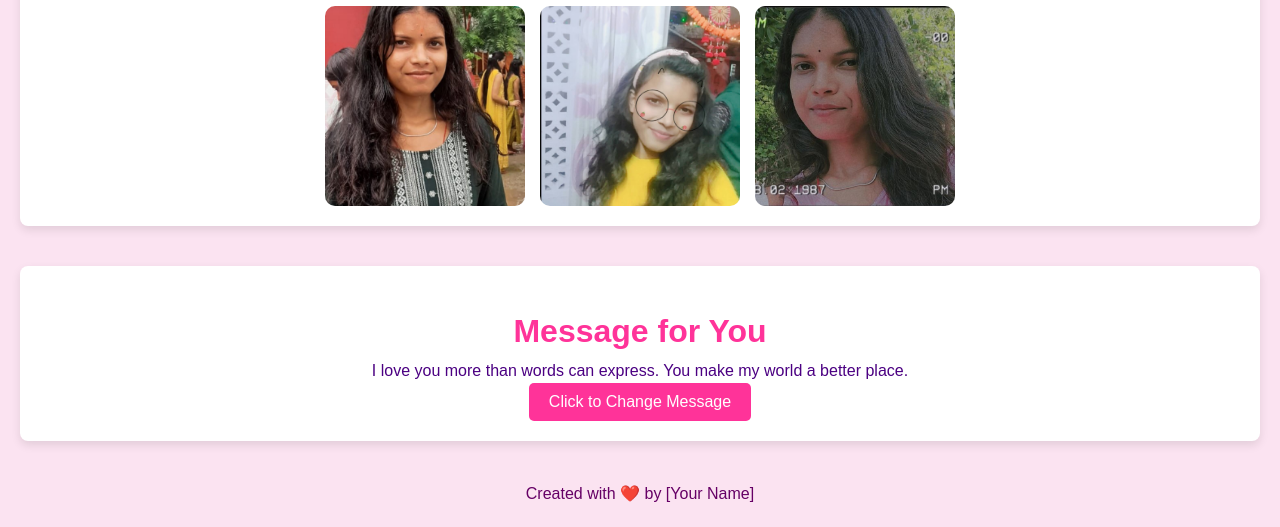
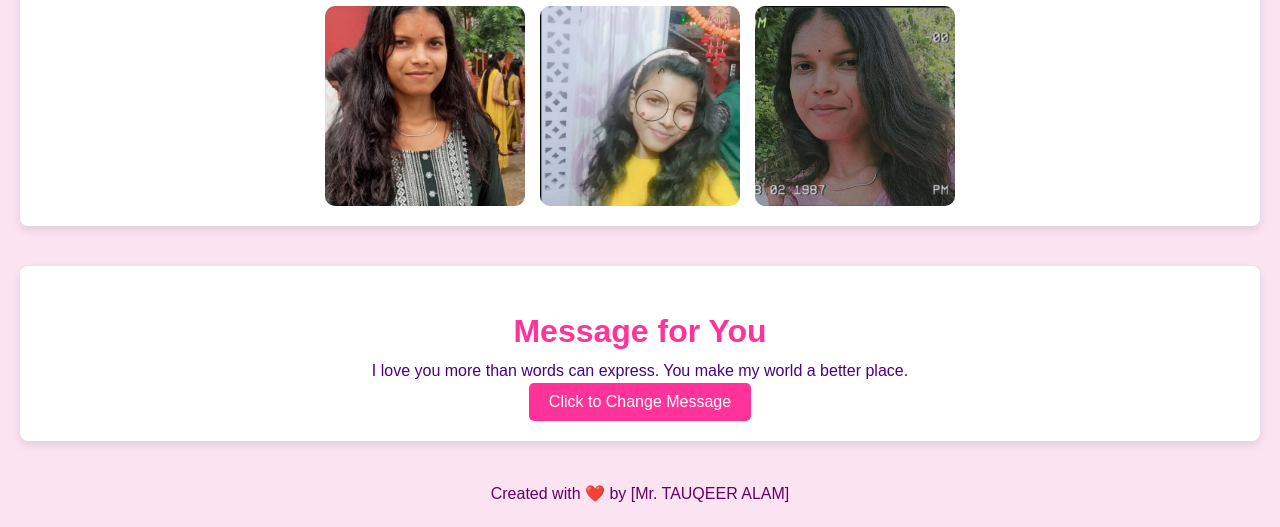
Before and after one commit to Tauqeer8651/gf, a plain HTML site: page index.html in a window 1280 px wide. Shown: the part 489-1016 px from the top of the page. Drawn offline with Linux system fonts and the light colour scheme.

Commit message:
Update index.html

```diff
--- a/index.html
+++ b/index.html
@@ -33,7 +33,7 @@
     </section>
 
     <footer>
-        <p>Created with ❤️ by [Your Name]</p>
+        <p>Created with ❤️ by [Mr. TAUQEER ALAM]</p>
     </footer>
 
     <script src="script.js"></script>
```
